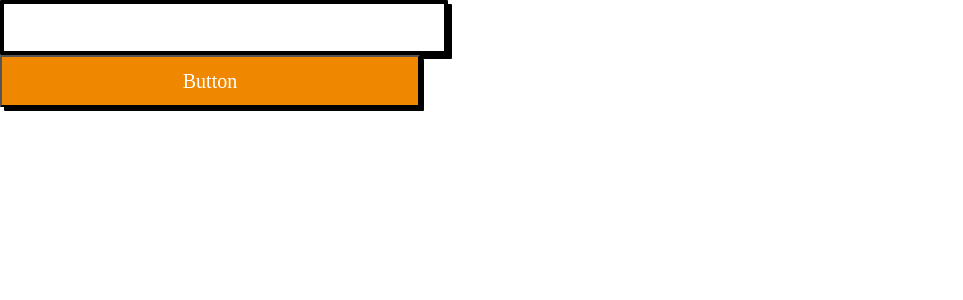
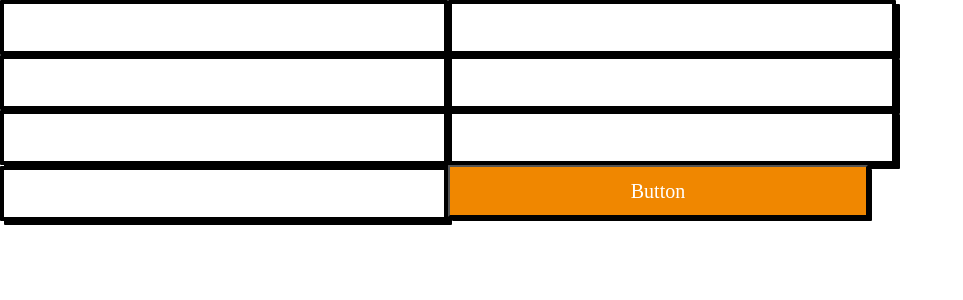
Before and after one commit to technoob-projeto/technoobs-project, a React (Create React App) app in the folder technoobs/: page / in a window 1280 px wide. Shown: the top 300 px of the page, without its empty margins (0-963 px from the left). Built offline with nearby package versions, Linux system fonts and the light colour scheme.

Commit message:
criado base formulario

```diff
--- a/technoobs/src/App.js
+++ b/technoobs/src/App.js
@@ -1,16 +1,11 @@
 import logo from "./logo.svg";
 import "./App.css";
-import Input from "./Components/Input/Input";
-import Button from "./Components/Button/Button";
+import { FormDev } from "./Components/FormDev";
 
 function App() {
   return (
     <div>
-      <div>
-        <Input />
-      </div>
-
-      <Button />
+      <FormDev />
     </div>
   );
 }
--- a/technoobs/src/components/FormDev/index.jsx
+++ b/technoobs/src/components/FormDev/index.jsx
@@ -0,0 +1,57 @@
+import { useForm } from "react-hook-form";
+
+import * as yup from "yup";
+import { yupResolver } from "@hookform/resolvers/yup";
+
+import React from "react";
+import Input from "../Input/Input";
+import Button from "../Button/Button";
+
+export const FormDev = () => {
+  return (
+    <form>
+      <Input
+        name="name"
+        register="register"
+        icon="icone"
+        label="Nome"
+        placeholder="Digite aqui seu nome"
+      />
+      <Input
+        register="register"
+        name="email"
+        icon="icone"
+        label="Email"
+        placeholder="Digite aqui seu email"
+      />
+      <Input
+        register="register"
+        name="password"
+        label="Senha"
+        placeholder="Digite aqui sua senha"
+        type="password"
+      />
+      <Input
+        register="register"
+        name="confirmPassword"
+        label="Confirmar Senha"
+        placeholder="Digite novamente sua senha"
+        type="password"
+      ></Input>
+      <Input
+        register="register"
+        name="bio"
+        label="Bio"
+        placeholder="Uma frase sobre voce"
+      />
+      <Input name="contact" label="Contato" placeholder="Opção de Contato" />
+      <Input
+        name="course_module"
+        label="Selecionar módulo"
+        placeholder="Primeiro Modulo"
+      />
+
+      <Button type="submit">enviar</Button>
+    </form>
+  );
+};
```
